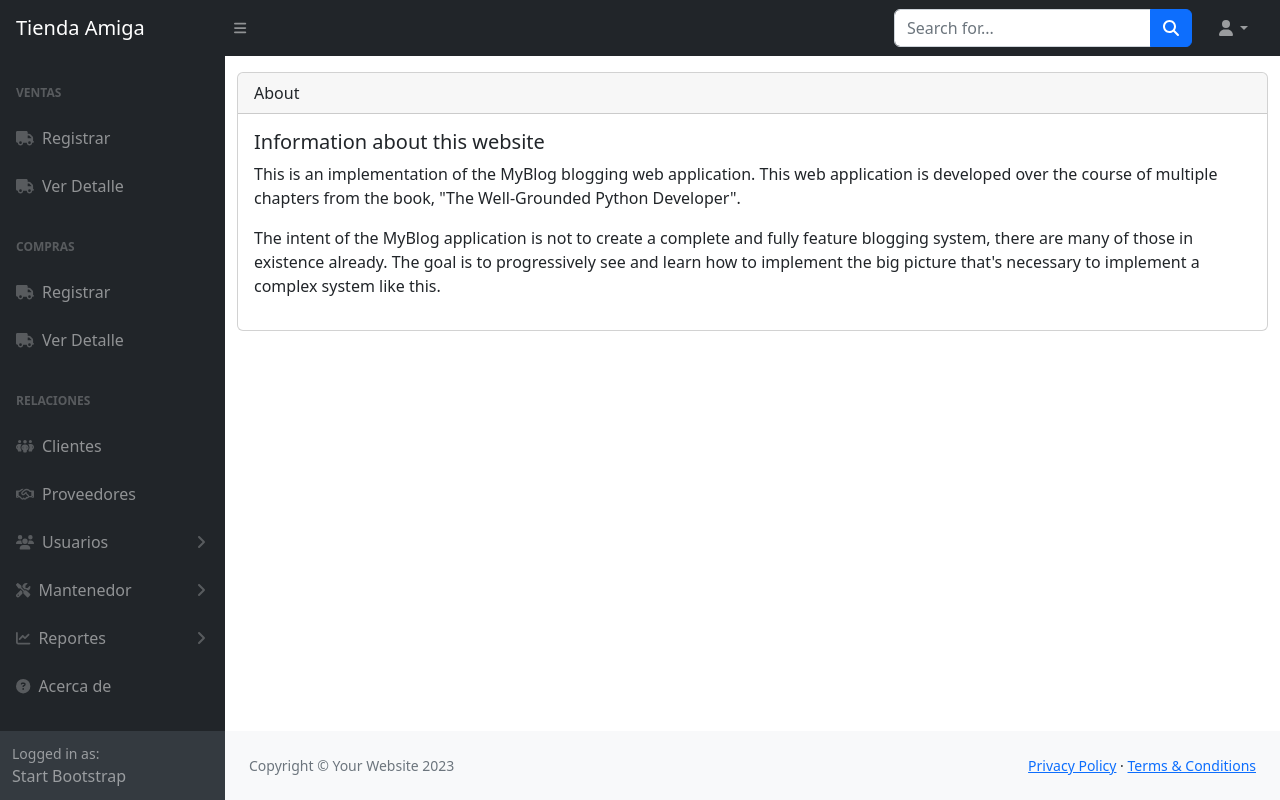
After one commit to AnthonyRQC/sistema-ventas, a Flask app: page /about in a window 1280 px wide. The commit adds this page. Run offline with Flask 3, Linux system fonts and the light colour scheme; some libraries are stand-ins or nearby versions.

Commit message:
refactor agregando el blueprint intro con index y about en navbar

```diff
--- a/app/__init__.py
+++ b/app/__init__.py
@@ -5,7 +5,10 @@ def create_app():
     app = Flask(__name__)
 
     with app.app_context():
-        @app.route('/')
-        def home():
-            return render_template("index.html")
+        # Una vez creamos la app llamamos el blueprint que necesitamos
+        # llamamos el plueprint intro creado en intro/__init__
+        from . import intro
+        app.register_blueprint(intro.intro_bp)
+        # cada vez que se inicia la aplicacion esta devuelve
+        # la app creada en flask
         return app
--- /dev/null
+++ b/app/intro/intro.py
@@ -0,0 +1,13 @@
+from flask import render_template
+# intro_bp from init in this folder
+from . import intro_bp
+
+
+@intro_bp.route("/")
+def home():
+    return render_template("index.html")
+
+
+@intro_bp.route("/about")
+def about():
+    return render_template("about.html")
--- /dev/null
+++ b/app/intro/templates/about.html
@@ -0,0 +1,29 @@
+{% extends "base.html" %}
+
+{% block content %}
+
+<div class="container-fluid mt-3">
+    <div class="card">
+        <div class="card-header">
+        About
+        </div>
+            <div class="card-body">
+                <h5 class="card-title">Information about this website</h5>
+                <p class="card-text">
+                This is an implementation of the MyBlog blogging
+                web application. This web application is developed over
+                the course of multiple chapters from the book,
+                "The Well-Grounded Python Developer".
+                </p>
+                <p class=”card-text”>
+                The intent of the MyBlog application is not to create
+                a complete and fully feature blogging system, there are
+                many of those in existence already. The goal is to
+                progressively see and learn how to implement the big
+                picture that's necessary to implement a complex system
+                like this.
+                </p>
+        </div>
+    </div>
+</div>
+{% endblock %}
--- a/app/templates/index.html
+++ b/app/intro/templates/index.html
@@ -8,4 +8,6 @@
                     </div>
                 </main>
 
+{# si queremos importar static de intro se usa 'super' y se hereda #}
+
 {% endblock %}
--- a/app/templates/base.html
+++ b/app/templates/base.html
@@ -7,7 +7,7 @@
         <meta name="viewport" content="width=device-width, initial-scale=1, shrink-to-fit=no" />
         <meta name="description" content="" />
         <meta name="author" content="" />
-        <title>Dashboard - SB Admin</title>
+        <title>Tienda Amiga</title>
 
         {% block styles %}
         <link href="https://cdn.jsdelivr.net/npm/simple-datatables@7.1.2/dist/style.min.css" rel="stylesheet" />
@@ -19,7 +19,8 @@
     <body class="sb-nav-fixed">
         <nav class="sb-topnav navbar navbar-expand navbar-dark bg-dark">
             <!-- Navbar Brand-->
-            <a class="navbar-brand ps-3" href="index.html">Start Bootstrap</a>
+            {# Podemos entrar al index.html de intro por su blueprint creado en init de raiz #}
+            <a class="navbar-brand ps-3" href="{{ url_for('intro_bp.home') }}">Tienda Amiga</a>
             <!-- Sidebar Toggle-->
             <button class="btn btn-link btn-sm order-1 order-lg-0 me-4 me-lg-0" id="sidebarToggle" href="#"><i class="fas fa-bars"></i></button>
             <!-- Navbar Search-->
@@ -120,7 +121,7 @@
                                 </nav>
                             </div>
                             <!--  Seccion Acerca de  -->
-                            <a class="nav-link" href="index.html">
+                            <a class="nav-link" href="{{ url_for('intro_bp.about') }}">
                                 <div class="sb-nav-link-icon"><i class="fa-solid fa-question-circle"></i></div>
                                 Acerca de
                             </a>
```
Also changed, not shown: app/intro/__init__.py (added, +11 -0 lines).
